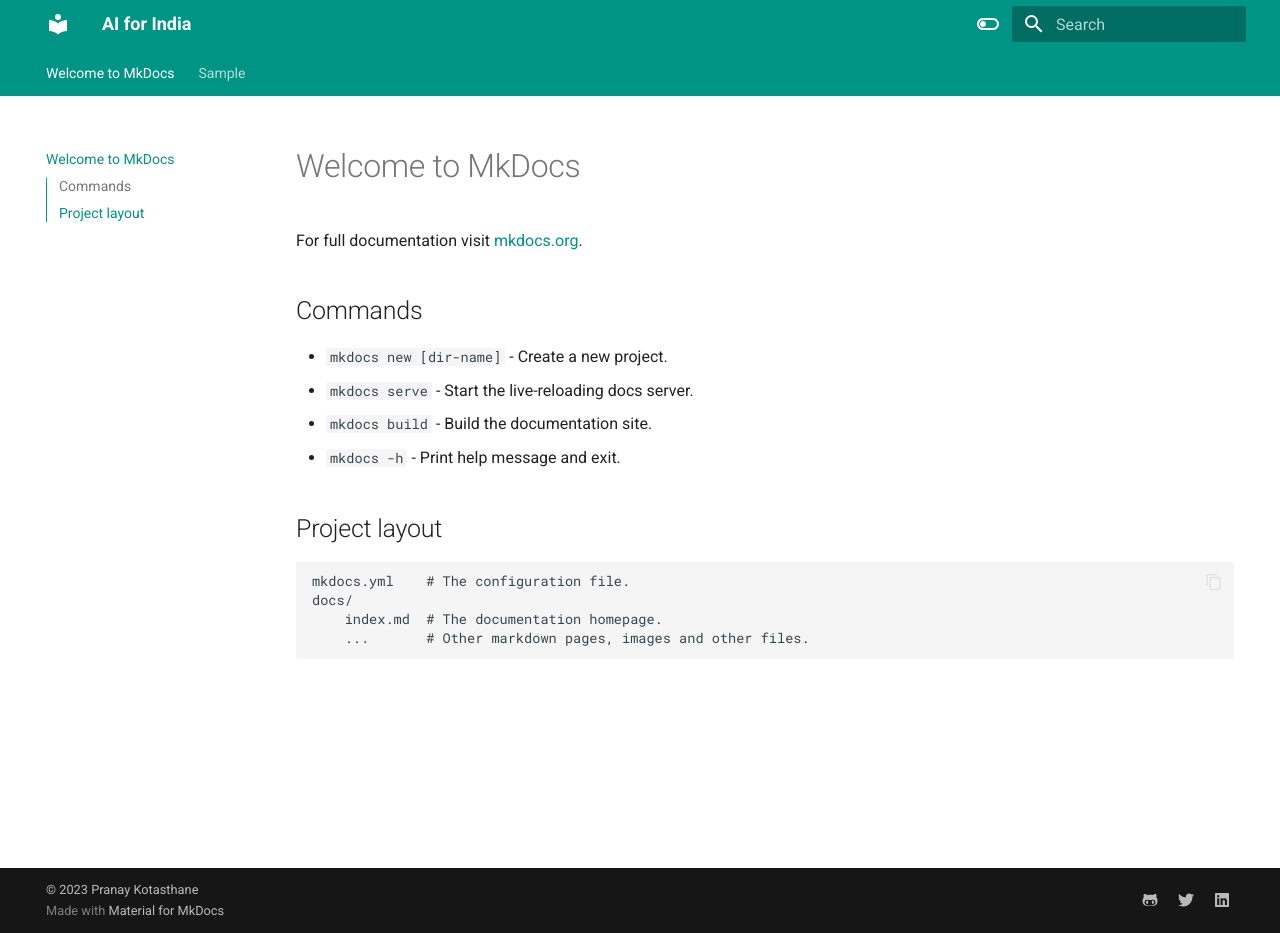
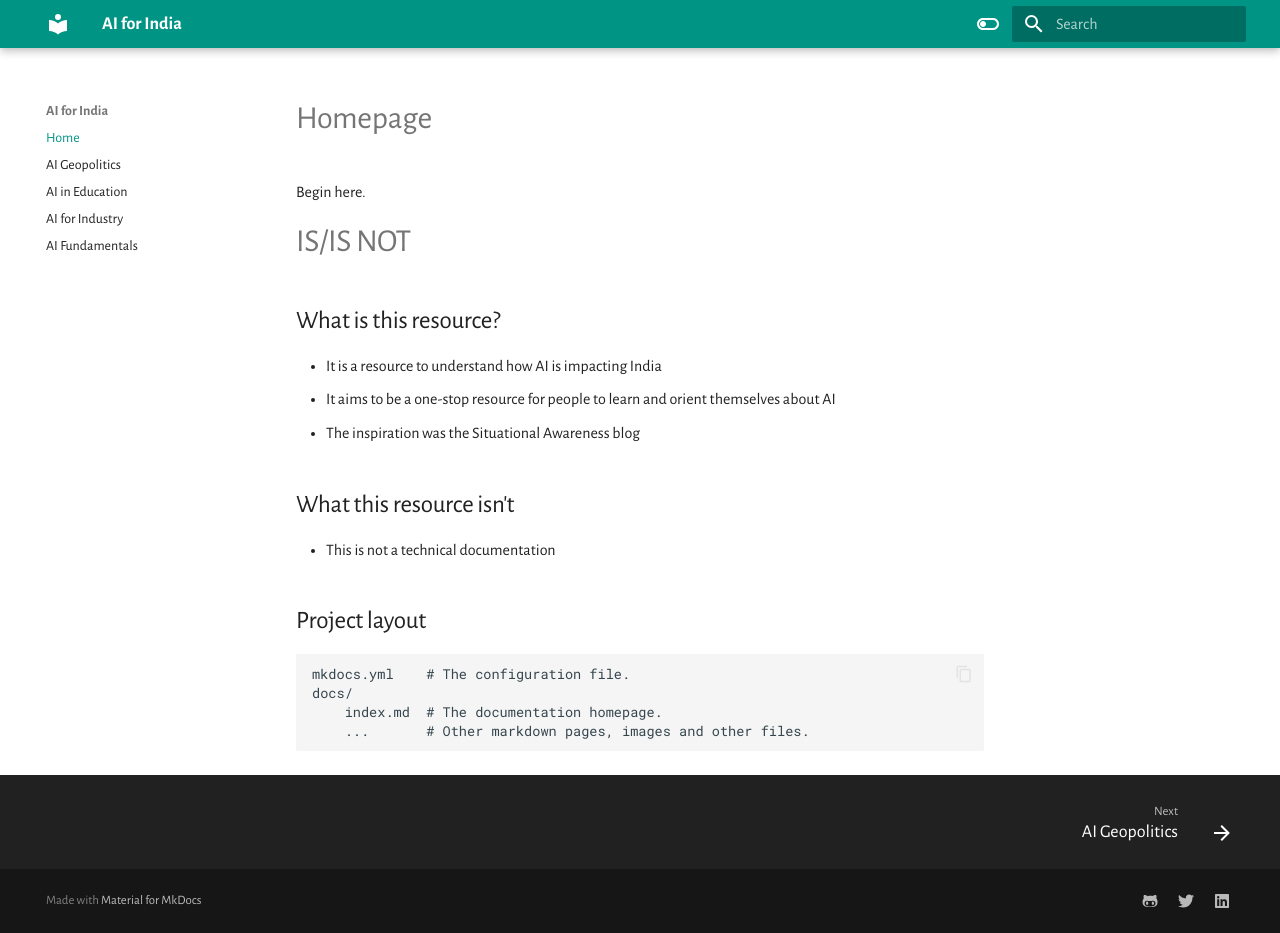
Before and after one commit to pranaykotas/aiforindia, an MkDocs documentation site: the page built from docs/index.md, in a window 1280 px wide and 933 px high. Built offline with MkDocs 1.6.1 and Material for MkDocs 9.7.7, drawn with Linux system fonts in a browser that asks for light colours.

Commit message:
feature and look updates

```diff
--- a/docs/index.md
+++ b/docs/index.md
@@ -1,13 +1,15 @@
-# Welcome to MkDocs
+# Homepage
+Begin here.
 
-For full documentation visit [mkdocs.org](https://www.mkdocs.org).
+# IS/IS NOT
 
-## Commands
+## What is this resource?
+- It is a resource to understand how AI is impacting India
+- It aims to be a one-stop resource for people to learn and orient themselves about AI
+- The inspiration was the Situational Awareness blog
 
-* `mkdocs new [dir-name]` - Create a new project.
-* `mkdocs serve` - Start the live-reloading docs server.
-* `mkdocs build` - Build the documentation site.
-* `mkdocs -h` - Print help message and exit.
+## What this resource isn't
+- This is not a technical documentation
 
 ## Project layout
 
--- a/docs/page2.md
+++ /dev/null
@@ -1,3 +0,0 @@
-# Sample
-
-## Checking
--- a/mkdocs.yml
+++ b/mkdocs.yml
@@ -3,9 +3,12 @@
 theme:
   name: material
   features:
-    - navigation.tabs
+    # - navigation.tabs
     - navigation.sections
-    - toc.integrate
+    - navigation.footer
+    - navigation.expand
+    - navigation.indexes
+    - toc.follow
     - navigation.top
     - search.suggest
     - search.highlight
@@ -26,6 +29,11 @@
         name: Switch to light mode
       primary: teal
       accent: lime
+  font:
+   text: Alegreya Sans
+   code: Roboto Mono
+
+# Plugins
 
 plugins:
   - social
@@ -57,5 +65,10 @@
       emoji_index: !!python/name:materialx.emoji.twemoji
       emoji_generator: !!python/name:materialx.emoji.to_svg
 
-copyright: |
-  &copy; 2023 <a href="https://github.com/pranaykotas"  target="_blank" rel="noopener">Pranay Kotasthane</a>
+# Page Tree
+nav:
+  - Home: index.md
+  - AI Geopolitics: geopolitics.md
+  - AI in Education: education.md
+  - AI for Industry: industry.md
+  - AI Fundamentals: fundamentals.md
```
Also changed, not shown: docs/education.md (added, +2 -0 lines), docs/fundamentals.md (added, +6 -0 lines), docs/geopolitics.md (added, +20 -0 lines), docs/industry.md (added, +2 -0 lines), 1 other file.
